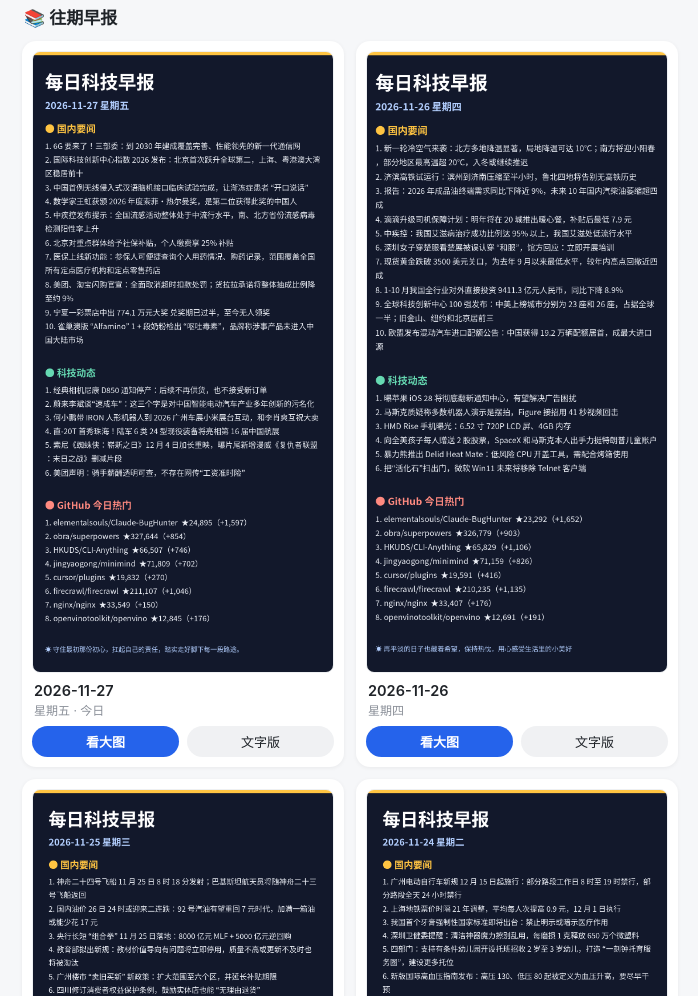
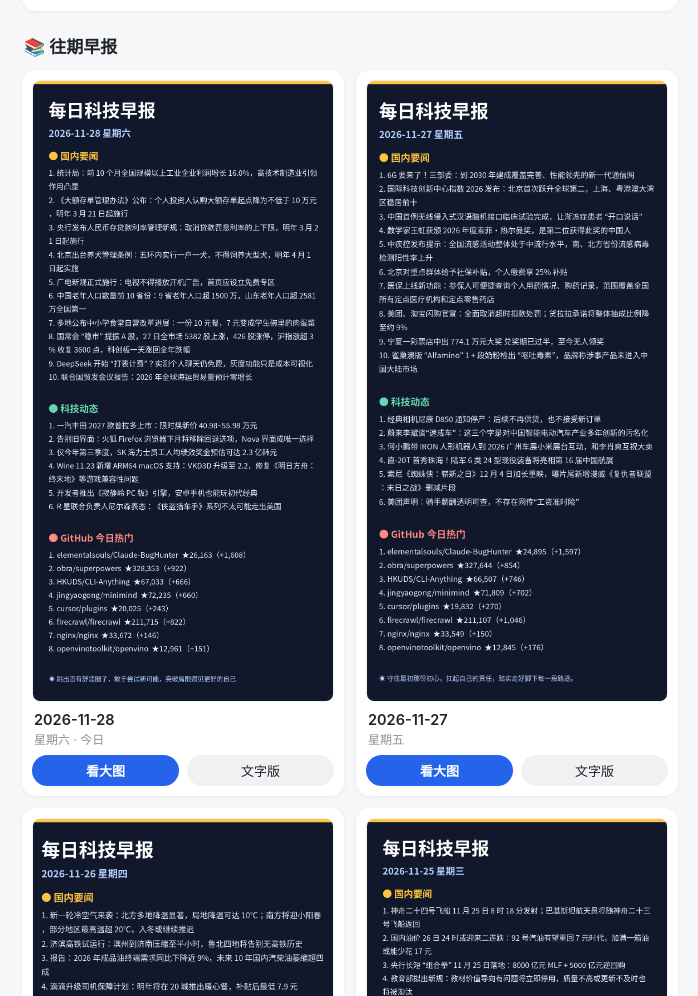
Before and after one commit to yztutu/morning-news, a plain HTML site: page index.html in a window 1280 px wide. Shown: the part 1518-2514 px from the top of the page, without its empty margins (290-988 px from the left). Drawn offline with Linux system fonts and the light colour scheme.

Commit message:
每日早报 2026-11-28

```diff
--- a/index.html
+++ b/index.html
@@ -49,8 +49,13 @@ footer a{color:var(--sub)}
 <h2 style="font-size:17px;margin:22px 2px 4px">📚 往期早报</h2>
 <div class="grid">
 <div class="past">
+<a href="posters/2026-11-28.png"><img src="posters/2026-11-28.png" alt="2026-11-28 早报" loading="lazy"></a>
+<p class="d">2026-11-28</p><p class="w">星期六 · 今日</p>
+<div class="links"><a class="main" href="posters/2026-11-28.png">看大图</a><a href="https://github.com/yztutu/morning-news/blob/main/editions/2026-11-28.md">文字版</a></div>
+</div>
+<div class="past">
 <a href="posters/2026-11-27.png"><img src="posters/2026-11-27.png" alt="2026-11-27 早报" loading="lazy"></a>
-<p class="d">2026-11-27</p><p class="w">星期五 · 今日</p>
+<p class="d">2026-11-27</p><p class="w">星期五</p>
 <div class="links"><a class="main" href="posters/2026-11-27.png">看大图</a><a href="https://github.com/yztutu/morning-news/blob/main/editions/2026-11-27.md">文字版</a></div>
 </div>
 <div class="past">
```
Also changed, not shown: poster.png, posters/2026-11-28.png (added), 2 other files.
